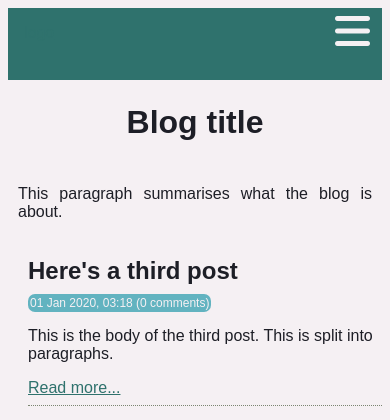
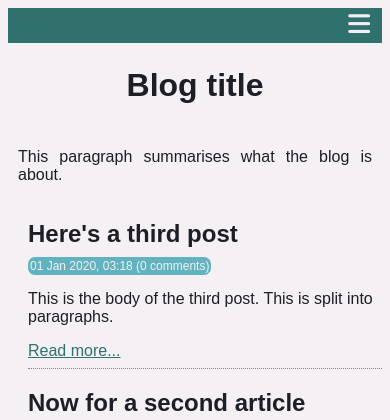
Before and after one commit to leggettc18/blog-php-fpm, a PHP site: page /index.php in a window 390 px wide. Shown: the top 420 px of the page. Run offline with PHP 8.4, Linux system fonts and the light colour scheme; data comes from the database, SQL or seed files in the repository; some libraries are stand-ins or nearby versions.

Commit message:
Fixes navbar not appearing on non-mobile and improves the spacing for more consistency between the two interfaces.

```diff
--- a/www/html/assets/main.css
+++ b/www/html/assets/main.css
@@ -35,8 +35,8 @@ a {
 .top-menu {
 	background: #2f726d;
 	color: #f5f0f3;
-	height: 40px;
-	padding: 16px;
+	height: 15px;
+	padding: 10px;
 	margin-bottom: 4px;
 	grid-area: header;
 	transition: 0.5s ease-out;
@@ -80,7 +80,7 @@ a {
 	right: 20px;
 	cursor: pointer;
 	color: #f5f0f3;
-	font-size: 40px;
+	font-size: 25px;
 }
 
 .nav-links {
@@ -96,8 +96,8 @@ a {
 	.top-menu {
 		display: flex;
 		justify-content: space-between;
-		padding-bottom: 0px;
-		height: 30px;
+		padding-bottom: 10px;
+		height: 15px;
 		align-items: center;
 	}
 
@@ -106,6 +106,8 @@ a {
 		margin-right: 30px;
 		flex-direction: row;
 		justify-content: flex-end;
+		height: 1.5em;
+		opacity: 1;
 	}
 
 	.menu-options li {
```
